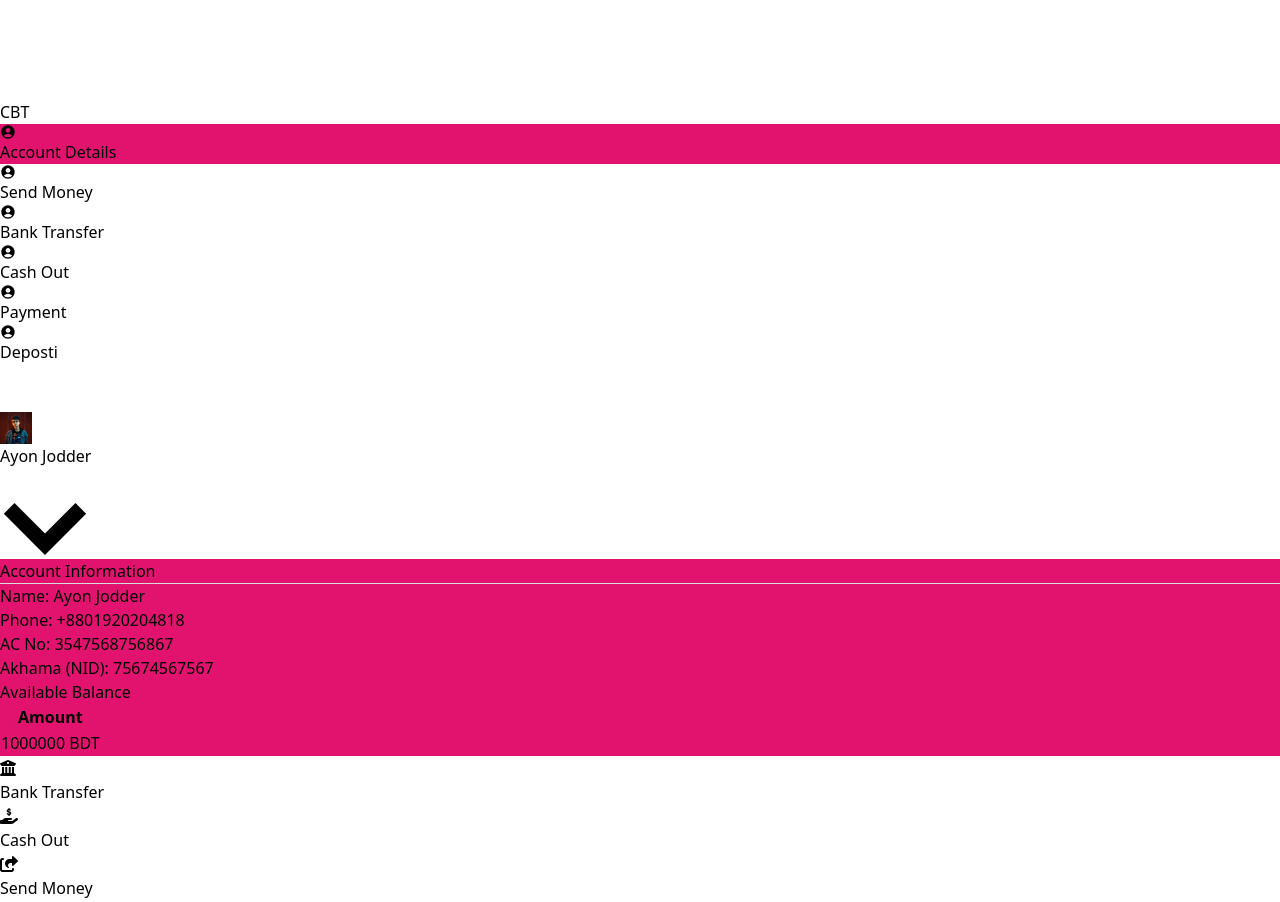
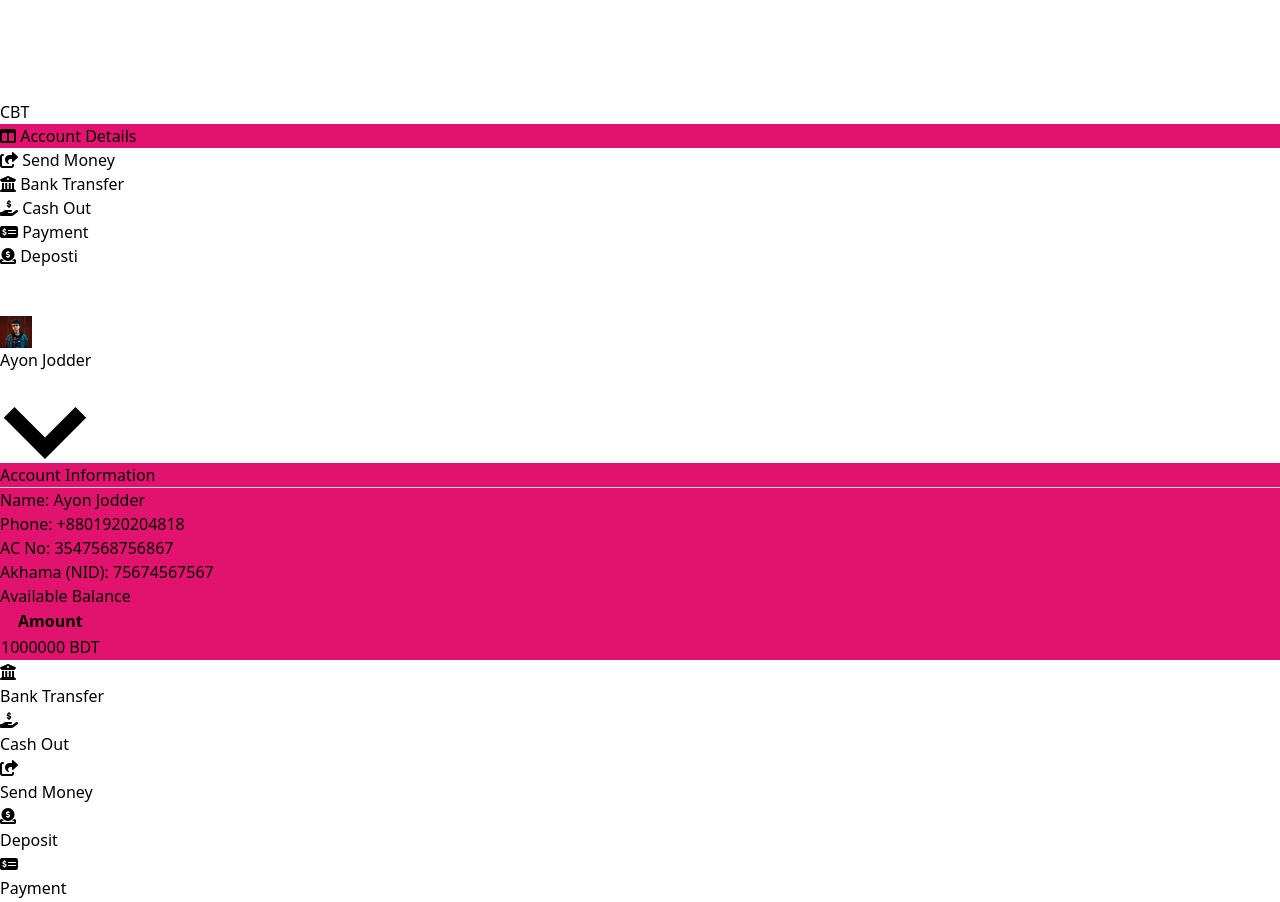
Before and after one commit to AyonJD/admin-dashboard, a React (Vite) app: page / in a window 1280 px wide. Shown: the part 1180-2082 px from the top of the page. Built offline with nearby package versions, Linux system fonts and the light colour scheme.

Commit message:
Sidebar icon

```diff
--- a/src/partials/Sidebar.jsx
+++ b/src/partials/Sidebar.jsx
@@ -117,7 +117,7 @@ function Sidebar({ sidebarOpen, setSidebarOpen }) {
                               }
                             >
                               <span className='inline-block -mb-[5px] text-xl'>
-                                <MdAccountCircle /> {/* Icon */}
+                                <i class="fa-solid fa-table-columns"></i> {/* Icon */}
                               </span>
                               <span className="inline-block text-sm ml-2 font-medium lg:opacity-0 lg:sidebar-expanded:opacity-100 2xl:opacity-100 duration-200">
                                 Account Details
@@ -161,7 +161,7 @@ function Sidebar({ sidebarOpen, setSidebarOpen }) {
                               }
                             >
                               <span className='inline-block -mb-[5px] text-xl'>
-                                <MdAccountCircle /> {/* Icon */}
+                                <i className="fas fa-share-square"></i> {/* Icon */}
                               </span>
                               <span className="text-sm ml-2 font-medium lg:opacity-0 lg:sidebar-expanded:opacity-100 2xl:opacity-100 duration-200">
                                 Send Money
@@ -205,7 +205,7 @@ function Sidebar({ sidebarOpen, setSidebarOpen }) {
                               }
                             >
                               <span className='inline-block -mb-[5px] text-xl'>
-                                <MdAccountCircle /> {/* Icon */}
+                                <i className="fas fa-university"></i> {/* Icon */}
                               </span>
                               <span className="text-sm ml-2 font-medium lg:opacity-0 lg:sidebar-expanded:opacity-100 2xl:opacity-100 duration-200">
                                 Bank Transfer
@@ -249,7 +249,7 @@ function Sidebar({ sidebarOpen, setSidebarOpen }) {
                               }
                             >
                               <span className='inline-block -mb-[5px] text-xl'>
-                                <MdAccountCircle /> {/* Icon */}
+                              <i className="fas fa-hand-holding-usd"></i> {/* Icon */}
                               </span>
                               <span className="text-sm ml-2 font-medium lg:opacity-0 lg:sidebar-expanded:opacity-100 2xl:opacity-100 duration-200">
                                 Cash Out
@@ -293,7 +293,7 @@ function Sidebar({ sidebarOpen, setSidebarOpen }) {
                               }
                             >
                               <span className='inline-block -mb-[5px] text-xl'>
-                                <MdAccountCircle /> {/* Icon */}
+                                <i className="fas fa-money-check-alt"></i> {/* Icon */}
                               </span>
                               <span className="text-sm ml-2 font-medium lg:opacity-0 lg:sidebar-expanded:opacity-100 2xl:opacity-100 duration-200">
                                 Payment
@@ -337,7 +337,7 @@ function Sidebar({ sidebarOpen, setSidebarOpen }) {
                               }
                             >
                               <span className='inline-block -mb-[5px] text-xl'>
-                                <MdAccountCircle /> {/* Icon */}
+                                <i className="fas fa-donate"></i> {/* Icon */}
                               </span>
                               <span className="text-sm ml-2 font-medium lg:opacity-0 lg:sidebar-expanded:opacity-100 2xl:opacity-100 duration-200">
                                 Deposti
```
